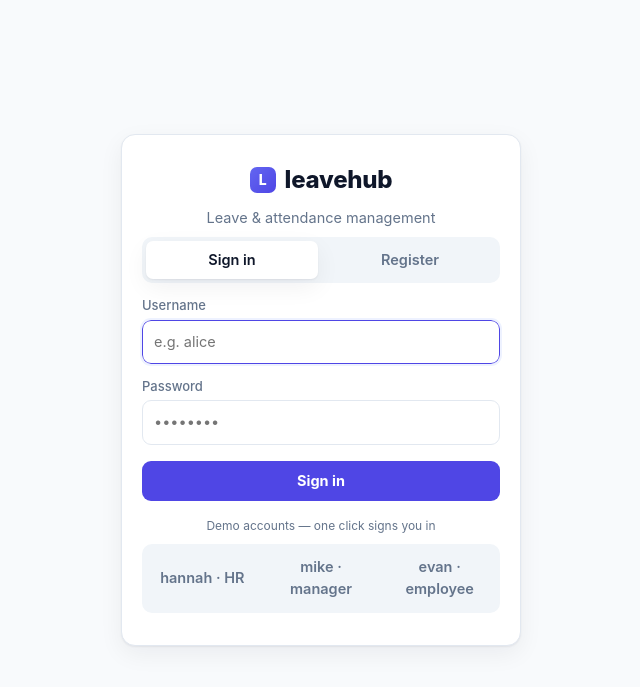
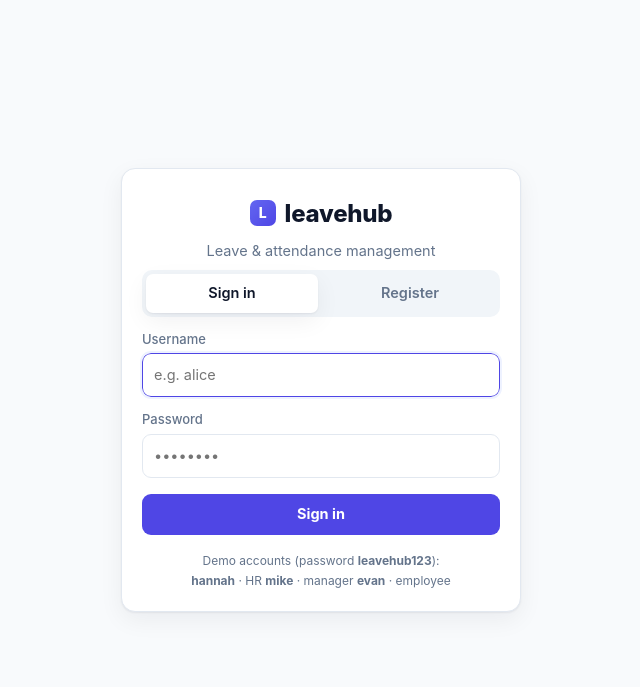
Before and after one commit to hemannbrl/leavehub, a Django app: page / in a window 1280 px wide. Shown: the top 687 px of the page, without its empty margins (319-959 px from the left). Run offline with Django 5.2, Linux system fonts and the light colour scheme; parts of the project's set-up code (start-up, migrations or seed data) failed here and were passed over.

Commit message:
list demo credentials on the login card instead of one-click sign-in

```diff
--- a/leave/templates/index.html
+++ b/leave/templates/index.html
@@ -339,14 +339,6 @@ function renderAuth() {
   };
   submitBtn.addEventListener("click", submit);
   p.addEventListener("keydown", (e) => { if (e.key === "Enter") submit(); });
-  const demoRow = el("div", { class: "tabrow", style: "margin-top:8px" },
-    [["hannah", "HR"], ["mike", "manager"], ["evan", "employee"]].map(([un, role]) =>
-      el("button", {
-        onclick: async () => {
-          try { await login(un, "leavehub123"); toast(`Signed in as ${un}`); }
-          catch (e) { toast(e.message, false); }
-        },
-      }, `${un} · ${role}`)));
   $("#app-root").innerHTML = "";
   $("#app-root").append(el("div", { class: "authwrap" }, el("section", { class: "card authcard" }, [
     el("div", { class: "brand" }, [el("span", { class: "logo" }, "L"), "leavehub"]),
@@ -355,9 +347,13 @@ function renderAuth() {
     el("label", {}, "Username"), u,
     el("label", {}, "Password"), p,
     submitBtn,
-    el("p", { class: "muted", style: "text-align:center;margin:16px 0 6px;font-size:12px" },
-      "Demo accounts — one click signs you in"),
-    demoRow,
+    el("p", { class: "muted", style: "text-align:center;margin:16px 0 0;font-size:12px;line-height:1.7" }, [
+      "Demo accounts (password ", el("strong", {}, "leavehub123"), "):",
+      el("br"),
+      el("strong", {}, "hannah"), " · HR   ",
+      el("strong", {}, "mike"), " · manager   ",
+      el("strong", {}, "evan"), " · employee",
+    ]),
   ])));
 }
 
```
